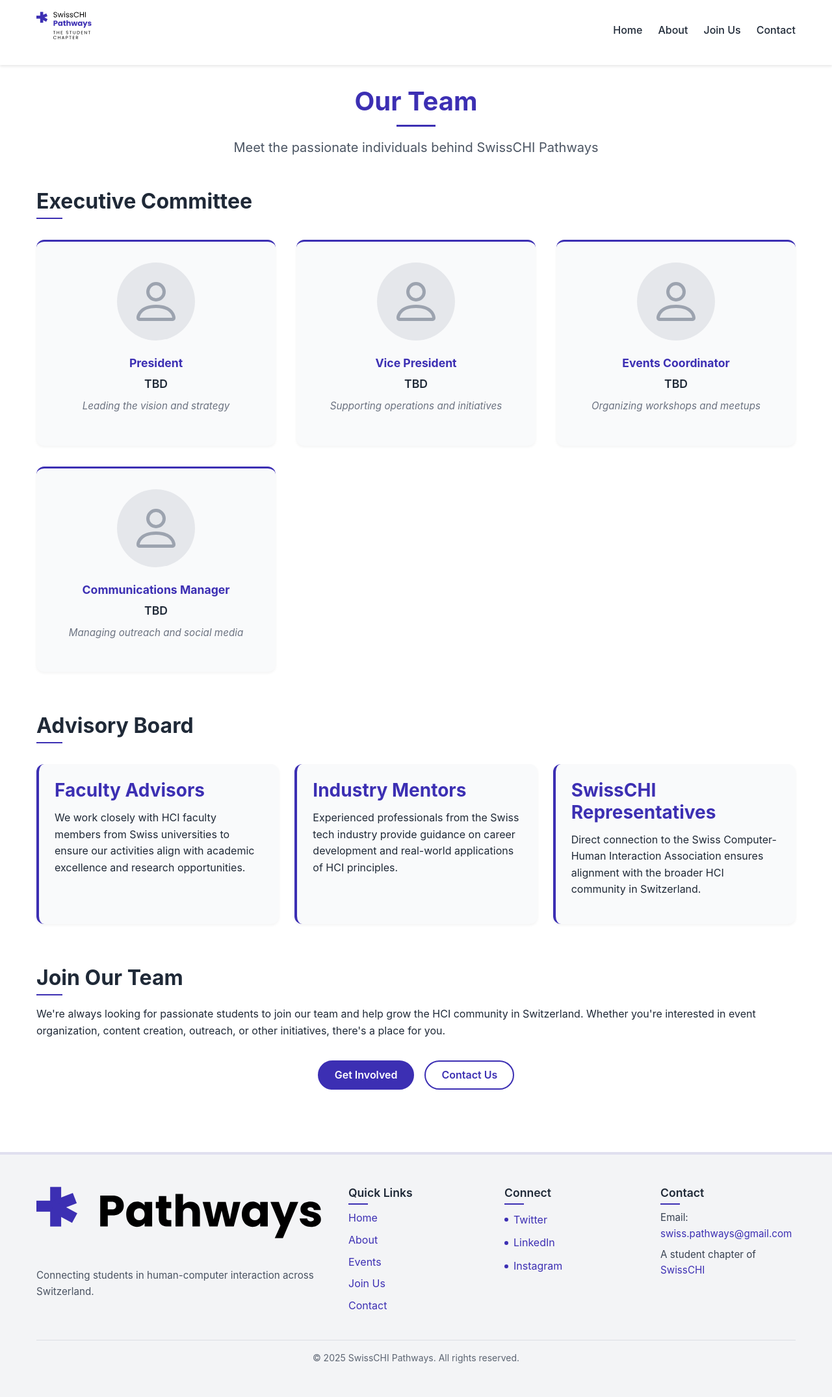
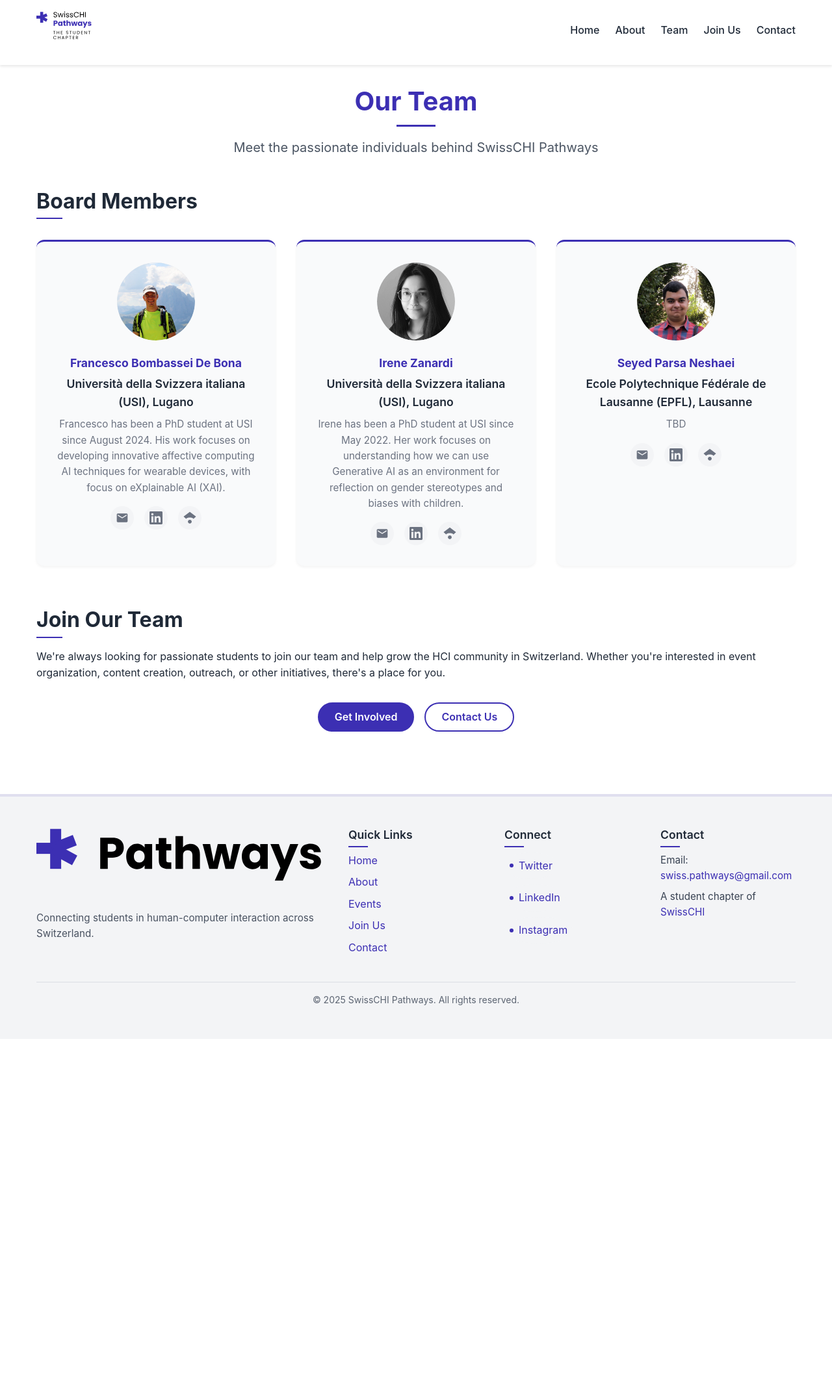
Before and after one commit to SwissCHI-Pathways/swisschi-pathways.github.io, a Jekyll site: the page built from team.md, in a window 1280 px wide. Shown: the whole page at 65% size. Built offline with Jekyll 4.4.1, drawn with Linux system fonts in a browser that asks for light colours; after the commit the page ends 1599 px from its top, so only the background shows below that.

Commit message:
Add team member profiles and images to the team page

```diff
--- a/_includes/header.html
+++ b/_includes/header.html
@@ -14,7 +14,7 @@
       <li><a href="{{ '/' | relative_url }}">Home</a></li>
       <li><a href="{{ '/about' | relative_url }}">About</a></li>
       <!-- <li><a href="{{ '/events' | relative_url }}">Events</a></li> -->
-      <!-- <li><a href="{{ '/team' | relative_url }}">Team</a></li> -->
+      <li><a href="{{ '/team' | relative_url }}">Team</a></li>
       <li><a href="{{ '/join' | relative_url }}">Join Us</a></li>
       <li><a href="{{ '/contact' | relative_url }}">Contact</a></li>
     </ul>
--- a/team.md
+++ b/team.md
@@ -8,75 +8,103 @@
     <h1>Our Team</h1>
     <p class="lead">Meet the passionate individuals behind SwissCHI Pathways</p>
   </div>
-
   <div class="team-section">
-    <h2>Executive Committee</h2>
-
+    <h2>Board Members</h2>
     <div class="team-grid">
       <div class="team-member">
         <div class="member-photo">
-          <!-- Placeholder for member photo -->
           <div class="photo-placeholder">
-            <svg xmlns="http://www.w3.org/2000/svg" width="80" height="80" fill="currentColor" viewBox="0 0 16 16">
-              <path d="M8 8a3 3 0 1 0 0-6 3 3 0 0 0 0 6Zm2-3a2 2 0 1 1-4 0 2 2 0 0 1 4 0Zm4 8c0 1-1 1-1 1H3s-1 0-1-1 1-4 6-4 6 3 6 4Zm-1-.004c-.001-.246-.154-.986-.832-1.664C11.516 10.68 10.289 10 8 10c-2.29 0-3.516.68-4.168 1.332-.678.678-.83 1.418-.832 1.664h10Z"/>
-            </svg>
+            <img src="{{ '/assets/images/team/francesco.jpeg' | relative_url }}" alt="Francesco Bombassei De Bona" width="100" height="100">
           </div>
         </div>
         <div class="member-info">
-          <h3>President</h3>
-          <p class="member-name">TBD</p>
-          <p class="member-role">Leading the vision and strategy</p>
+          <h3>Francesco Bombassei De Bona</h3>
+          <p class="member-affiliation">Università della Svizzera italiana (USI), Lugano</p>
+          <p class="member-bio">Francesco has been a PhD student at USI since August 2024. His work focuses on developing innovative affective computing AI techniques for wearable devices, with focus on eXplainable AI (XAI).</p>
+          <div class="member-links">
+            <a href="mailto:bombafr@usi.ch" class="social-link" title="Email">
+              <svg width="20" height="20" viewBox="0 0 24 24" fill="currentColor">
+                <path d="M20 4H4c-1.1 0-1.99.9-1.99 2L2 18c0 1.1.9 2 2 2h16c1.1 0 2-.9 2-2V6c0-1.1-.9-2-2-2zm0 4l-8 5-8-5V6l8 5 8-5v2z"/>
+              </svg>
+            </a>
+            <a href="https://www.linkedin.com/in/frabomba6/" class="social-link" title="LinkedIn">
+              <svg width="20" height="20" viewBox="0 0 24 24" fill="currentColor">
+                <path d="M20.447 20.452h-3.554v-5.569c0-1.328-.027-3.037-1.852-3.037-1.853 0-2.136 1.445-2.136 2.939v5.667H9.351V9h3.414v1.561h.046c.477-.9 1.637-1.85 3.37-1.85 3.601 0 4.267 2.37 4.267 5.455v6.286zM5.337 7.433c-1.144 0-2.063-.926-2.063-2.065 0-1.138.92-2.063 2.063-2.063 1.14 0 2.064.925 2.064 2.063 0 1.139-.925 2.065-2.064 2.065zm1.782 13.019H3.555V9h3.564v11.452zM22.225 0H1.771C.792 0 0 .774 0 1.729v20.542C0 23.227.792 24 1.771 24h20.451C23.2 24 24 23.227 24 22.271V1.729C24 .774 23.2 0 22.222 0h.003z"/>
+              </svg>
+            </a>
+            <a href="https://scholar.google.com/citations?user=vCqZb34AAAAJ" class="social-link" title="Google Scholar">
+              <svg width="20" height="20" viewBox="0 0 24 24" fill="currentColor">
+                <path d="M5.242 13.769L0.5 9.5 12 1l11.5 8.5-4.742 4.269C17.548 12.179 14.992 11.5 12 11.5s-5.548.679-6.758 2.269z"/>
+                <path d="M12 15.5c-1.933 0-3.5 1.567-3.5 3.5s1.567 3.5 3.5 3.5 3.5-1.567 3.5-3.5-1.567-3.5-3.5-3.5z"/>
+              </svg>
+            </a>
+          </div>
         </div>
       </div>
-
       <div class="team-member">
         <div class="member-photo">
           <div class="photo-placeholder">
-            <svg xmlns="http://www.w3.org/2000/svg" width="80" height="80" fill="currentColor" viewBox="0 0 16 16">
-              <path d="M8 8a3 3 0 1 0 0-6 3 3 0 0 0 0 6Zm2-3a2 2 0 1 1-4 0 2 2 0 0 1 4 0Zm4 8c0 1-1 1-1 1H3s-1 0-1-1 1-4 6-4 6 3 6 4Zm-1-.004c-.001-.246-.154-.986-.832-1.664C11.516 10.68 10.289 10 8 10c-2.29 0-3.516.68-4.168 1.332-.678.678-.83 1.418-.832 1.664h10Z"/>
-            </svg>
+            <img src="{{ '/assets/images/team/irene.png' | relative_url }}" alt="Irene Zanardi" width="100" height="100">
           </div>
         </div>
         <div class="member-info">
-          <h3>Vice President</h3>
-          <p class="member-name">TBD</p>
-          <p class="member-role">Supporting operations and initiatives</p>
+          <h3>Irene Zanardi</h3>
+          <p class="member-affiliation">Università della Svizzera italiana (USI), Lugano</p>
+          <p class="member-bio">Irene has been a PhD student at USI since May 2022. Her work focuses on understanding how we can use Generative AI as an environment for reflection on gender stereotypes and biases with children.</p>
+          <div class="member-links">
+            <a href="mailto:irene.zanardi@usi.ch" class="social-link" title="Email">
+              <svg width="20" height="20" viewBox="0 0 24 24" fill="currentColor">
+                <path d="M20 4H4c-1.1 0-1.99.9-1.99 2L2 18c0 1.1.9 2 2 2h16c1.1 0 2-.9 2-2V6c0-1.1-.9-2-2-2zm0 4l-8 5-8-5V6l8 5 8-5v2z"/>
+              </svg>
+            </a>
+            <a href="https://www.linkedin.com/in/irenezanardi/" class="social-link" title="LinkedIn">
+              <svg width="20" height="20" viewBox="0 0 24 24" fill="currentColor">
+                <path d="M20.447 20.452h-3.554v-5.569c0-1.328-.027-3.037-1.852-3.037-1.853 0-2.136 1.445-2.136 2.939v5.667H9.351V9h3.414v1.561h.046c.477-.9 1.637-1.85 3.37-1.85 3.601 0 4.267 2.37 4.267 5.455v6.286zM5.337 7.433c-1.144 0-2.063-.926-2.063-2.065 0-1.138.92-2.063 2.063-2.063 1.14 0 2.064.925 2.064 2.063 0 1.139-.925 2.065-2.064 2.065zm1.782 13.019H3.555V9h3.564v11.452zM22.225 0H1.771C.792 0 0 .774 0 1.729v20.542C0 23.227.792 24 1.771 24h20.451C23.2 24 24 23.227 24 22.271V1.729C24 .774 23.2 0 22.222 0h.003z"/>
+              </svg>
+            </a>
+            <a href="https://scholar.google.com/citations?user=kQNcBCoAAAAJ" class="social-link" title="Google Scholar">
+              <svg width="20" height="20" viewBox="0 0 24 24" fill="currentColor">
+                <path d="M5.242 13.769L0.5 9.5 12 1l11.5 8.5-4.742 4.269C17.548 12.179 14.992 11.5 12 11.5s-5.548.679-6.758 2.269z"/>
+                <path d="M12 15.5c-1.933 0-3.5 1.567-3.5 3.5s1.567 3.5 3.5 3.5 3.5-1.567 3.5-3.5-1.567-3.5-3.5-3.5z"/>
+              </svg>
+            </a>
+          </div>
         </div>
       </div>
-
       <div class="team-member">
         <div class="member-photo">
           <div class="photo-placeholder">
-            <svg xmlns="http://www.w3.org/2000/svg" width="80" height="80" fill="currentColor" viewBox="0 0 16 16">
-              <path d="M8 8a3 3 0 1 0 0-6 3 3 0 0 0 0 6Zm2-3a2 2 0 1 1-4 0 2 2 0 0 1 4 0Zm4 8c0 1-1 1-1 1H3s-1 0-1-1 1-4 6-4 6 3 6 4Zm-1-.004c-.001-.246-.154-.986-.832-1.664C11.516 10.68 10.289 10 8 10c-2.29 0-3.516.68-4.168 1.332-.678.678-.83 1.418-.832 1.664h10Z"/>
-            </svg>
+            <img src="{{ '/assets/images/team/parsa.jpeg' | relative_url }}" alt="Seyed Parsa Neshaei" width="100" height="100">
           </div>
         </div>
         <div class="member-info">
-          <h3>Events Coordinator</h3>
-          <p class="member-name">TBD</p>
-          <p class="member-role">Organizing workshops and meetups</p>
-        </div>
-      </div>
-
-      <div class="team-member">
-        <div class="member-photo">
-          <div class="photo-placeholder">
-            <svg xmlns="http://www.w3.org/2000/svg" width="80" height="80" fill="currentColor" viewBox="0 0 16 16">
-              <path d="M8 8a3 3 0 1 0 0-6 3 3 0 0 0 0 6Zm2-3a2 2 0 1 1-4 0 2 2 0 0 1 4 0Zm4 8c0 1-1 1-1 1H3s-1 0-1-1 1-4 6-4 6 3 6 4Zm-1-.004c-.001-.246-.154-.986-.832-1.664C11.516 10.68 10.289 10 8 10c-2.29 0-3.516.68-4.168 1.332-.678.678-.83 1.418-.832 1.664h10Z"/>
-            </svg>
+          <h3>Seyed Parsa Neshaei</h3>
+          <p class="member-affiliation">Ecole Polytechnique Fédérale de Lausanne (EPFL), Lausanne</p>
+          <p class="member-bio">TBD</p>
+          <div class="member-links">
+            <a href="mailto:seyed.neshaei@epfl.ch" class="social-link" title="Email">
+              <svg width="20" height="20" viewBox="0 0 24 24" fill="currentColor">
+                <path d="M20 4H4c-1.1 0-1.99.9-1.99 2L2 18c0 1.1.9 2 2 2h16c1.1 0 2-.9 2-2V6c0-1.1-.9-2-2-2zm0 4l-8 5-8-5V6l8 5 8-5v2z"/>
+              </svg>
+            </a>
+            <a href="https://www.linkedin.com/in/spneshaei/" class="social-link" title="LinkedIn">
+              <svg width="20" height="20" viewBox="0 0 24 24" fill="currentColor">
+                <path d="M20.447 20.452h-3.554v-5.569c0-1.328-.027-3.037-1.852-3.037-1.853 0-2.136 1.445-2.136 2.939v5.667H9.351V9h3.414v1.561h.046c.477-.9 1.637-1.85 3.37-1.85 3.601 0 4.267 2.37 4.267 5.455v6.286zM5.337 7.433c-1.144 0-2.063-.926-2.063-2.065 0-1.138.92-2.063 2.063-2.063 1.14 0 2.064.925 2.064 2.063 0 1.139-.925 2.065-2.064 2.065zm1.782 13.019H3.555V9h3.564v11.452zM22.225 0H1.771C.792 0 0 .774 0 1.729v20.542C0 23.227.792 24 1.771 24h20.451C23.2 24 24 23.227 24 22.271V1.729C24 .774 23.2 0 22.222 0h.003z"/>
+              </svg>
+            </a>
+            <a href="https://scholar.google.com/citations?user=hZFxf-kAAAAJ" class="social-link" title="Google Scholar">
+              <svg width="20" height="20" viewBox="0 0 24 24" fill="currentColor">
+                <path d="M5.242 13.769L0.5 9.5 12 1l11.5 8.5-4.742 4.269C17.548 12.179 14.992 11.5 12 11.5s-5.548.679-6.758 2.269z"/>
+                <path d="M12 15.5c-1.933 0-3.5 1.567-3.5 3.5s1.567 3.5 3.5 3.5 3.5-1.567 3.5-3.5-1.567-3.5-3.5-3.5z"/>
+              </svg>
+            </a>
           </div>
-        </div>
-        <div class="member-info">
-          <h3>Communications Manager</h3>
-          <p class="member-name">TBD</p>
-          <p class="member-role">Managing outreach and social media</p>
         </div>
       </div>
     </div>
   </div>
 
-  <div class="team-section">
+  <!-- <div class="team-section">
     <h2>Advisory Board</h2>
 
     <div class="advisors-grid">
@@ -95,7 +123,7 @@
         <p>Direct connection to the Swiss Computer-Human Interaction Association ensures alignment with the broader HCI community in Switzerland.</p>
       </div>
     </div>
-  </div>
+  </div> -->
 
   <div class="team-section">
     <h2>Join Our Team</h2>
@@ -158,6 +186,14 @@
     justify-content: center;
     margin: 0 auto;
     color: #9ca3af;
+    overflow: hidden;
+  }
+
+  .photo-placeholder img {
+    width: 100%;
+    height: 100%;
+    object-fit: cover;
+    border-radius: 50%;
   }
 
   .member-info h3 {
@@ -166,17 +202,41 @@
     font-size: 1.1rem;
   }
 
-  .member-name {
+  .member-affiliation {
     font-weight: 600;
     font-size: 1.1rem;
     margin-bottom: 0.5rem;
     color: #1f2937;
   }
 
-  .member-role {
+  .member-bio {
     color: #6b7280;
     font-size: 0.95rem;
-    font-style: italic;
+    margin-bottom: 1rem;
+  }
+
+  .member-links {
+    display: flex;
+    justify-content: center;
+    gap: 1rem;
+    margin-top: 1rem;
+  }
+
+  .social-link {
+    color: #6b7280;
+    transition: color 0.2s ease;
+    padding: 0.5rem;
+    border-radius: 50%;
+    background-color: #f3f4f6;
+    display: flex;
+    align-items: center;
+    justify-content: center;
+    text-decoration: none;
+  }
+
+  .social-link:hover {
+    color: #3C2FB3;
+    background-color: #e5e7eb;
   }
 
   .advisors-grid {
```
Also changed, not shown: assets/images/team/francesco.jpeg (added), assets/images/team/irene.png (added), assets/images/team/parsa.jpeg (added).
